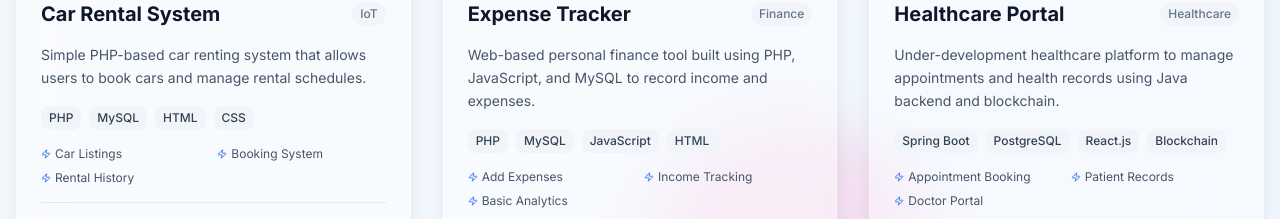
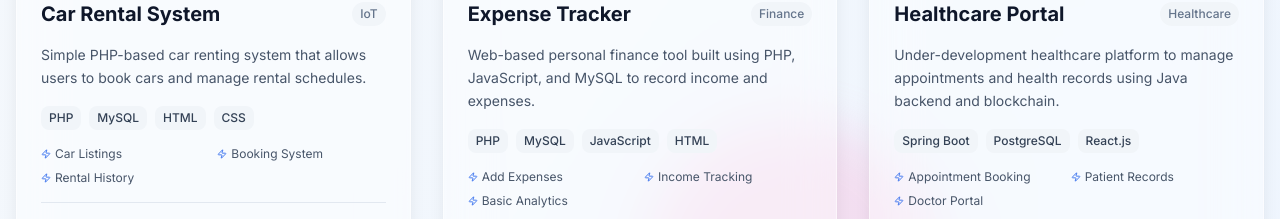
Before and after one commit to Ayush-Bajagain/Ayush-Bajagain-Portfolio-Next, a Next.js app: page / in a window 1280 px wide. Shown: the part 4500-4719 px from the top of the page. Built offline with nearby package versions, Linux system fonts and the light colour scheme.

Commit message:
fixing the project bugs

```diff
--- a/components/Projects.tsx
+++ b/components/Projects.tsx
@@ -96,7 +96,7 @@ export default function Projects() {
       title: "Healthcare Portal",
       description:
         "Under-development healthcare platform to manage appointments and health records using Java backend and blockchain.",
-      techStack: ["Spring Boot", "PostgreSQL", "React.js", "Blockchain"],
+      techStack: ["Spring Boot", "PostgreSQL", "React.js"],
       category: "Healthcare",
       features: ["Appointment Booking", "Patient Records", "Doctor Portal"],
       metrics: { consultations: "-", satisfaction: "-", response: "-" },
```
